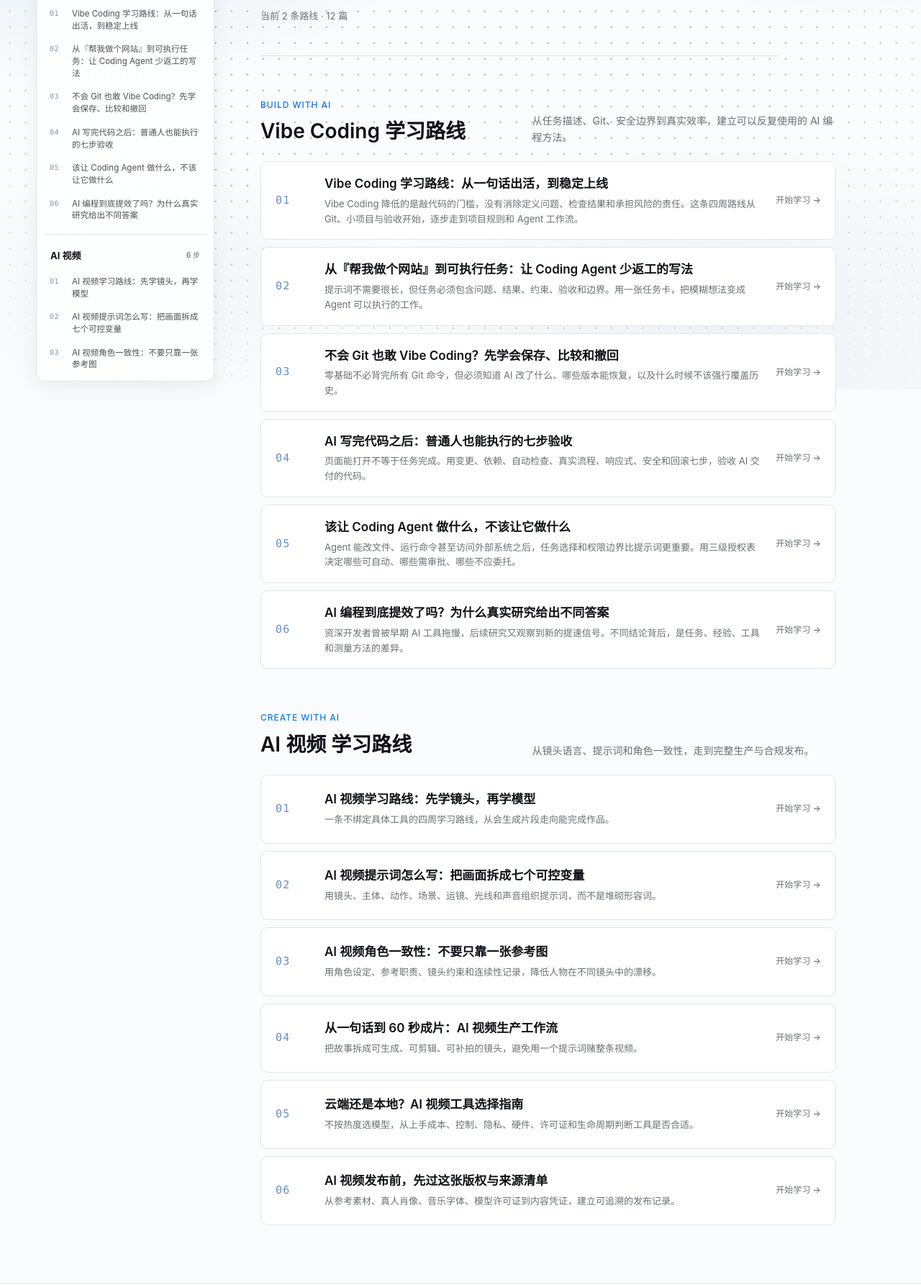
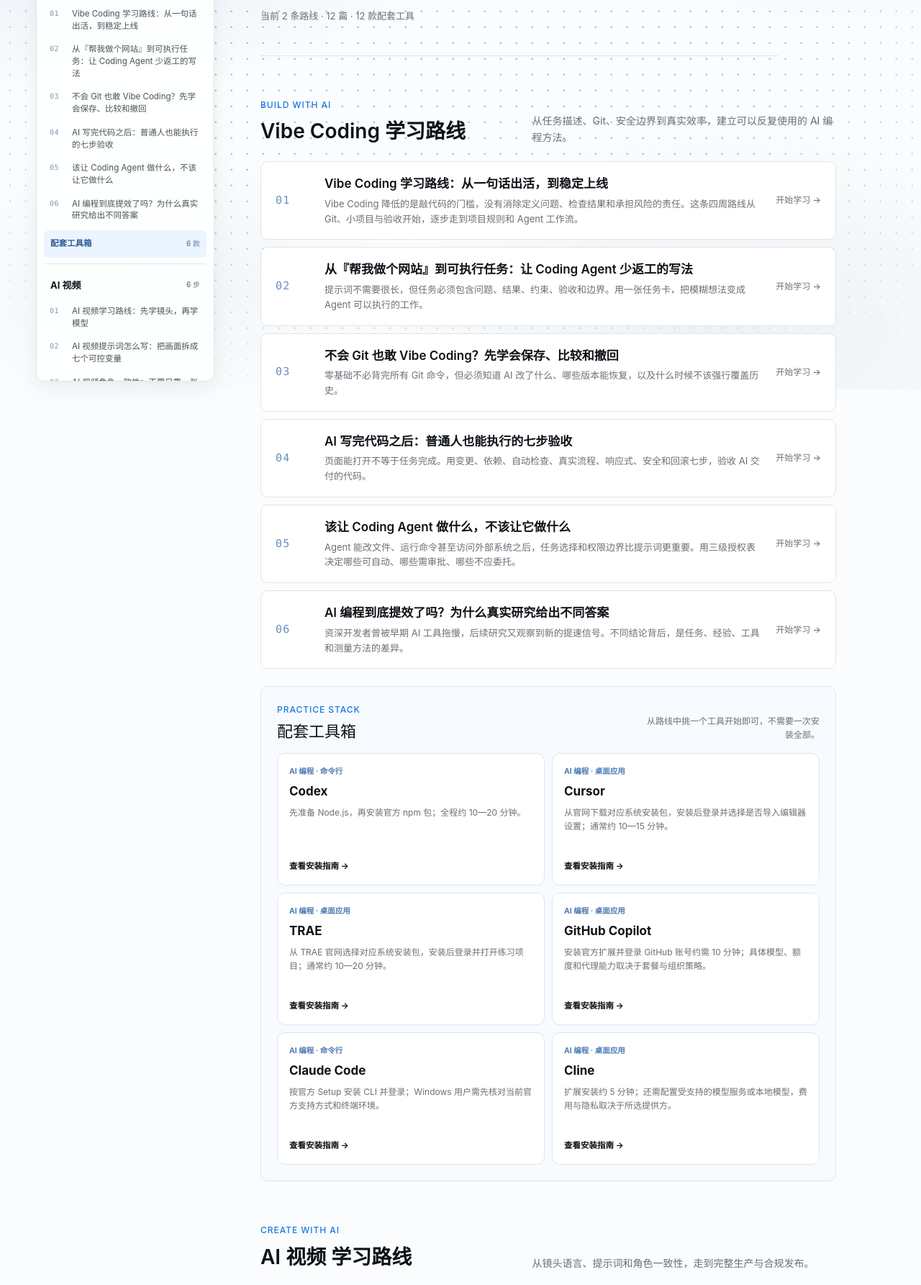
Before and after one commit to SERAPH125/personal-ip-website, an Astro site: page /personal-ip-website/learn in a window 1280 px wide. Shown: the part 261-2046 px from the top of the page at 72% size. Built offline with nearby package versions, Linux system fonts and the light colour scheme; Astro itself is replaced by a stand-in of ours.

Commit message:
feat: connect learning paths to tool guides

```diff
--- a/public/assets/hub.css
+++ b/public/assets/hub.css
@@ -1313,9 +1313,31 @@ h3 {
   background: oklch(97% 0.007 255);
   color: var(--fg);
 }
+.learning-sidebar__toolkit {
+  display: flex;
+  min-height: 38px;
+  align-items: center;
+  justify-content: space-between;
+  gap: 10px;
+  margin-top: 3px;
+  padding: 8px 9px;
+  border-radius: 7px;
+  background: oklch(96.5% 0.018 255);
+  color: oklch(48% 0.105 255);
+  font-size: 11.5px;
+  font-weight: 650;
+}
+.learning-sidebar__toolkit small {
+  color: oklch(58% 0.07 255);
+  font-size: 10px;
+  font-weight: 550;
+}
+.learning-sidebar__toolkit:hover { background: oklch(94% 0.026 255); }
 .learning-sidebar__track:focus-visible,
 .learning-sidebar__group li a:focus-visible,
-.learning-step:focus-visible {
+.learning-sidebar__toolkit:focus-visible,
+.learning-step:focus-visible,
+.learning-tool:focus-visible {
   outline: 2px solid var(--accent);
   outline-offset: 2px;
 }
@@ -1413,6 +1435,88 @@ h3 {
   white-space: nowrap;
 }
 .learning-step:hover .learning-step__more { color: var(--fg); }
+.learning-toolkit {
+  scroll-margin-top: calc(var(--nav-h) + 20px);
+  margin-top: 24px;
+  padding: 22px;
+  border: 1px solid var(--border);
+  border-radius: var(--radius);
+  background: oklch(98.5% 0.006 255);
+}
+.learning-toolkit:target {
+  border-color: oklch(68% 0.11 255);
+  box-shadow: 0 0 0 3px oklch(68% 0.11 255 / 0.1);
+}
+.learning-toolkit__head {
+  display: flex;
+  align-items: end;
+  justify-content: space-between;
+  gap: 24px;
+  margin-bottom: 16px;
+}
+.learning-toolkit__head .eyebrow { margin-bottom: 5px; }
+.learning-toolkit__head h3 {
+  margin: 0;
+  font-family: var(--font-display);
+  font-size: 22px;
+  line-height: 1.3;
+}
+.learning-toolkit__head > p {
+  max-width: 32ch;
+  margin: 0;
+  color: var(--muted);
+  font-size: 12px;
+  line-height: 1.6;
+  text-align: right;
+}
+.learning-toolkit__grid {
+  display: grid;
+  grid-template-columns: repeat(2, minmax(0, 1fr));
+  gap: 10px;
+  margin: 0;
+  padding: 0;
+  list-style: none;
+}
+.learning-toolkit__grid li { min-width: 0; }
+.learning-tool {
+  display: flex;
+  min-height: 184px;
+  height: 100%;
+  flex-direction: column;
+  padding: 16px;
+  border: 1px solid var(--border);
+  border-radius: 11px;
+  background: var(--surface);
+  transition: border-color 0.16s ease, transform 0.16s ease;
+}
+.learning-tool:hover {
+  border-color: oklch(80% 0.045 255);
+  transform: translateY(-1px);
+}
+.learning-tool__meta {
+  color: oklch(58% 0.1 255);
+  font-size: 10.5px;
+  font-weight: 650;
+}
+.learning-tool strong {
+  margin-top: 7px;
+  font-family: var(--font-display);
+  font-size: 17px;
+  line-height: 1.4;
+}
+.learning-tool small {
+  margin-top: 7px;
+  color: var(--muted);
+  font-size: 12px;
+  line-height: 1.6;
+}
+.learning-tool__more {
+  margin-top: auto;
+  padding-top: 12px;
+  color: var(--fg);
+  font-size: 11.5px;
+  font-weight: 650;
+}
 
 @media (max-width: 820px) {
   .page--learn {
@@ -1461,16 +1565,26 @@ h3 {
     padding: 9px 10px 14px;
   }
   .learning-sidebar__track,
-  .learning-sidebar__group li a { min-height: 44px; }
+  .learning-sidebar__group li a,
+  .learning-sidebar__toolkit { min-height: 44px; }
   .learn-hero { padding-bottom: 36px; }
   .learning-track { margin-top: 54px; }
   .learning-track__head { grid-template-columns: 1fr; gap: 12px; }
   .learning-step { grid-template-columns: 38px minmax(0, 1fr); padding: 16px; }
   .learning-step__more { display: none; }
+  .learning-toolkit__head { align-items: start; flex-direction: column; gap: 8px; }
+  .learning-toolkit__head > p { max-width: none; text-align: left; }
+}
+
+@media (max-width: 640px) {
+  .learning-toolkit { padding: 16px; }
+  .learning-toolkit__grid { grid-template-columns: 1fr; }
+  .learning-tool { min-height: 164px; }
 }
 
 @media (prefers-reduced-motion: reduce) {
-  .learning-step { transition: none; }
+  .learning-step,
+  .learning-tool { transition: none; }
 }
 
 .toast {
--- a/src/pages/learn.astro
+++ b/src/pages/learn.astro
@@ -1,16 +1,30 @@
 ---
 import { getCollection } from "astro:content";
 import BaseLayout from "../layouts/BaseLayout.astro";
-import { absoluteUrl, articlePath, learningTrackMeta } from "../lib/site";
+import {
+  absoluteUrl,
+  articlePath,
+  learningTrackMeta,
+  toolAccessMeta,
+  toolCategoryMeta,
+  toolPath,
+} from "../lib/site";
 
 const learningEntries = await getCollection("notes", ({ data }) => !data.draft && Boolean(data.learning));
+const toolEntries = await getCollection("tools", ({ data }) => !data.draft);
+const toolsById = new Map(toolEntries.map((entry) => [entry.id, entry]));
 const trackKeys = ["vibe-coding", "ai-video"] as const;
+const learningToolkits = {
+  "vibe-coding": ["codex", "cursor", "trae", "github-copilot", "claude-code", "cline"],
+  "ai-video": ["kling-ai", "jianying-pro", "filmora", "framepack", "comfyui", "invokeai"],
+} as const;
 const tracks = trackKeys.map((key) => ({
   key,
   ...learningTrackMeta[key],
   entries: learningEntries
     .filter((entry) => entry.data.learning?.track === key)
     .sort((a, b) => (a.data.learning?.step ?? 0) - (b.data.learning?.step ?? 0)),
+  tools: learningToolkits[key].map((slug) => toolsById.get(slug)).filter((entry) => entry !== undefined),
 }));
 const schema = {
   "@context": "https://schema.org",
@@ -37,13 +51,13 @@ const schema = {
           <div class="learning-sidebar__intro">
             <p class="eyebrow eyebrow--muted">Learning map</p>
             <h2>学习目录</h2>
-            <p>2 条路线 · 12 个步骤</p>
+            <p>2 条路线 · 12 步 · 12 款工具</p>
           </div>
 
           <details class="learning-sidebar__disclosure" data-learning-disclosure open>
             <summary>
               <span>查看学习目录</span>
-              <small>2 条路线 · 12 步</small>
+              <small>12 步 · 12 款工具</small>
             </summary>
             <nav class="learning-sidebar__nav" aria-label="学习路线目录">
               {tracks.map((track) => (
@@ -71,6 +85,14 @@ const schema = {
                       </li>
                     ))}
                   </ol>
+                  <a
+                    class="learning-sidebar__toolkit"
+                    href={`#${track.key}-tools`}
+                    data-learning-nav-toolkit={track.key}
+                  >
+                    <span>配套工具箱</span>
+                    <small>{track.tools.length} 款</small>
+                  </a>
                 </div>
               ))}
             </nav>
@@ -83,7 +105,7 @@ const schema = {
           <p class="eyebrow eyebrow--muted">Learning Paths</p>
           <h1>AI 学习路线</h1>
           <p class="lede">不需要先懂技术。选一条路线，按顺序完成 6 个步骤，把零散知识变成能反复使用的方法。</p>
-          <p class="learn-hero__count">当前 2 条路线 · 12 篇</p>
+          <p class="learn-hero__count">当前 2 条路线 · 12 篇 · 12 款配套工具</p>
         </header>
 
         {tracks.map((track) => (
@@ -116,6 +138,41 @@ const schema = {
                 </li>
               ))}
             </ol>
+
+            <section
+              class="learning-toolkit"
+              id={`${track.key}-tools`}
+              data-learning-toolkit={track.key}
+              aria-labelledby={`${track.key}-tools-title`}
+            >
+              <header class="learning-toolkit__head">
+                <div>
+                  <p class="eyebrow">Practice stack</p>
+                  <h3 id={`${track.key}-tools-title`}>配套工具箱</h3>
+                </div>
+                <p>从路线中挑一个工具开始即可，不需要一次安装全部。</p>
+              </header>
+              <ul class="learning-toolkit__grid">
+                {track.tools.map((tool) => (
+                  <li>
+                    <a
+                      class="learning-tool"
+                      href={toolPath(tool.id)}
+                      data-learning-tool={tool.id}
+                    >
+                      <span class="learning-tool__meta">
+                        {toolCategoryMeta[tool.data.category].label}
+                        <span aria-hidden="true"> · </span>
+                        {toolAccessMeta[tool.data.accessTypes[0]].label}
+                      </span>
+                      <strong>{tool.data.toolName}</strong>
+                      <small>{tool.data.setupSummary}</small>
+                      <span class="learning-tool__more">查看安装指南 <span aria-hidden="true">→</span></span>
+                    </a>
+                  </li>
+                ))}
+              </ul>
+            </section>
           </section>
         ))}
       </div>
```
Also changed, not shown: brand-spec.md (+1 -1 lines), docs/ops.md (+3 -3 lines), docs/superpowers/specs/2026-08-24-learning-paths-design.md (+3 -1 lines), docs/README.md, 1 other file.
